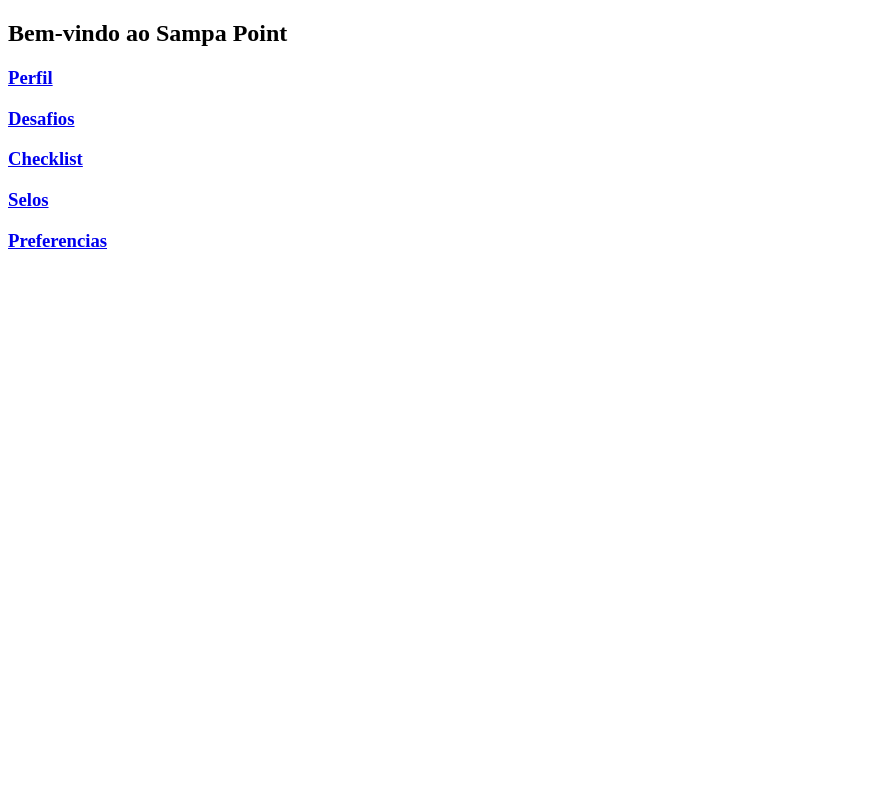
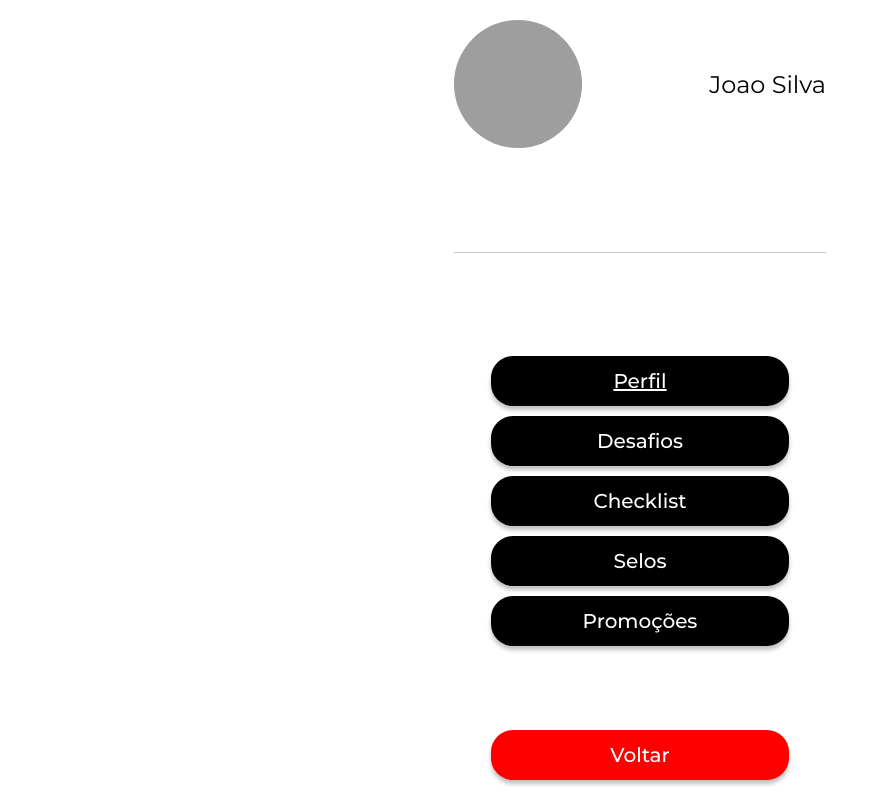
Before and after one commit to rafaelfabiano/Sampa-Point, a Flask app: page /dashboard in a window 1280 px wide. Shown: the whole page, without its empty margins (0-881 px from the left). Run offline with Flask 3, Linux system fonts and the light colour scheme; grey boxes are pictures that could not be loaded.

Commit message:
0.014
Dashboard
Perfil (nf)

```diff
--- a/app/routes.py
+++ b/app/routes.py
@@ -224,18 +224,22 @@ def get_user(user_id):
             flash('Usuário não encontrado.', 'error')
             return redirect(url_for('user_routes.list_users'))
 
-        # Obter a lista de IDs de pontos do checklist do usuário
-        checklist_ids = user.get('checklist', [])
+        # Retornar o template com os detalhes do usuário
+        return render_template('user_detail.html', user=user)  # Alterar para um template apropriado
+    except Exception as e:
+        flash(f'Erro ao carregar o usuário: {str(e)}', 'error')
+        return redirect(url_for('user_routes.list_users'))
 
-        # Consultar os pontos correspondentes aos IDs
-        points = []
-        for point_id in checklist_ids:
-            point = get_point_by_id(point_id)  # Função que busca o ponto pelo ID
-            if point:
-                points.append(point)
+@user_routes.route('/perfil/<user_id>', methods=['GET'])
+def perfil(user_id):
+    try:
+        user = get_user_by_id(user_id)  # Ajuste para um único usuário
+        if not user:
+            flash('Usuário não encontrado.', 'error')
+            return redirect(url_for('user_routes.list_users'))
 
-        # Retornar o template com os detalhes do usuário e a lista de pontos
-        return render_template('user_detail.html', user=user, points=points)
+        # Retornar o template com os detalhes do usuário
+        return render_template('perfil.html', user=user)  # Alterar para um template apropriado
     except Exception as e:
         flash(f'Erro ao carregar o usuário: {str(e)}', 'error')
         return redirect(url_for('user_routes.list_users'))
--- /dev/null
+++ b/app/static/css/dashboard.css
@@ -0,0 +1,121 @@
+/* Reset básico */
+* {
+	margin: 0;
+	padding: 0;
+	box-sizing: border-box;
+}
+
+body {
+	font-family: 'Montserrat', sans-serif;
+	background-color: white;
+	display: flex;
+	justify-content: center;
+	align-items: center;
+	height: 100vh;
+}
+
+.container {
+	width: 100%;
+	max-width: 412px;
+	height: 100%;
+	max-height: 917px;
+	background-color: white;
+	position: relative;
+	padding: 20px;
+	display: flex;
+	flex-direction: column;
+	align-items: center;
+	justify-content: space-between;
+}
+
+/* Parte superior: Avatar, Nome e Logo */
+.top-section {
+	display: flex;
+	justify-content: space-between;
+	align-items: center;
+	width: 100%;
+}
+
+.avatar {
+	width: 10vw;
+	height: 10vw;
+	/* Definir a altura igual à largura para garantir que seja um círculo */
+	background-color: #EADDFF;
+	border-radius: 50%;
+	/* Isso garantirá que seja um círculo perfeito */
+	display: flex;
+	justify-content: center;
+	align-items: center;
+}
+
+.avatar img {
+	width: 100%;
+	/* A largura ocupará todo o espaço do div pai */
+	height: 100%;
+	/* A altura ocupará todo o espaço do div pai */
+	border-radius: 50%;
+	/* Isso garante que a imagem fique circular */
+	object-fit: cover;
+	/* Isso garante que a imagem se ajuste corretamente no círculo */
+}
+
+
+.username {
+	text-align: center;
+	font-size: clamp(16px, 4vw, 24px);
+	/* Tamanho de fonte controlado */
+	color: black;
+}
+
+.logo {
+	width: 20vw;
+	height: auto;
+}
+
+/* Linha divisória */
+.divider {
+	width: 100%;
+	height: 1px;
+	background-color: #CAC4D0;
+	margin: 20px 0;
+}
+
+/* Botões principais */
+.buttons-section {
+	display: flex;
+	flex-direction: column;
+	align-items: center;
+	gap: 10px;
+	width: 100%;
+}
+
+.button {
+	width: 80%;
+	height: 50px;
+	background-color: black;
+	color: white;
+	display: flex;
+	justify-content: center;
+	align-items: center;
+	font-size: clamp(14px, 4vw, 20px);
+	/* Tamanho de fonte controlado */
+	font-weight: 500;
+	border-radius: 22px;
+	box-shadow: 0px 4px 4px rgba(0, 0, 0, 0.25);
+}
+
+/* Botão "Voltar" em vermelho */
+.button-red {
+	width: 80%;
+	height: 50px;
+	background-color: #FE0000;
+	color: white;
+	display: flex;
+	justify-content: center;
+	align-items: center;
+	font-size: clamp(14px, 4vw, 20px);
+	/* Tamanho de fonte controlado */
+	font-weight: 500;
+	border-radius: 22px;
+	box-shadow: 0px 4px 4px rgba(0, 0, 0, 0.25);
+}
--- a/app/templates/dashboard.html
+++ b/app/templates/dashboard.html
@@ -4,39 +4,40 @@
 <head>
     <meta charset="UTF-8">
     <meta name="viewport" content="width=device-width, initial-scale=1.0">
-    <title>Sampa Point</title>
+    <title>Página Responsiva</title>
+    <link href="https://fonts.googleapis.com/css2?family=Montserrat:wght@400;500&display=swap" rel="stylesheet">
+    <link rel="stylesheet" href="{{ url_for('static', filename='css/dashboard.css') }}">
+
 </head>
 
 <body>
-        <!-- Conteúdo principal centralizado -->
-        <div>
-            <h2>Bem-vindo ao Sampa Point</h2>
+    <div class="container">
+        <!-- Avatar e Nome -->
+        <div class="top-section">
+            <div class="avatar">
+                <img src="https://randomuser.me/api/portraits/men/1.jpg" alt="Avatar de exemplo masculino"
+                    class="avatar-image">
+            </div>
+            <div class="username">Joao Silva</div>
         </div>
 
-        <!-- Container principal com estrutura flexbox -->
-        <div>
-        <!-- Barra lateral com cartões -->
-        <div>
-            <a href="#"><h3>Perfil</h3></a>
-            <a href="#"><h3>Desafios</h3></a>
-            <a href="#"><h3>Checklist</h3></a>
-            <a href="#"><h3>Selos</h3></a>
-            <a href="#"><h3>Preferencias</h3></a>
+
+        <div class="divider"></div>
+
+        <!-- Botões de Ação -->
+        <div class="buttons-section">
+            <a href="{{ url_for('user_routes.perfil', user_id='6714e67a6c464ae3b6ca432d') }}" class="button">Perfil</a>
+            <div class="button">Desafios</div>
+            <div class="button">Checklist</div>
+            <div class="button">Selos</div>
+            <div class="button">Promoções</div>
         </div>
 
+        <!-- Botão Voltar -->
+        <div class="button-red">
+            Voltar
+        </div>
     </div>
-
-    <!-- Mensagens flash -->
-    {% with messages = get_flashed_messages(with_categories=true) %}
-    {% if messages %}
-        <ul>
-            {% for category, message in messages %}
-                <li class="{{ category }}">{{ message }}</li>
-            {% endfor %}
-        </ul>
-    {% endif %}
-{% endwith %}
-
 </body>
 
 </html>
```
Also changed, not shown: app/templates/inicio.html (+4 -4 lines), app/templates/perfil.html (added, +25 -0 lines).
